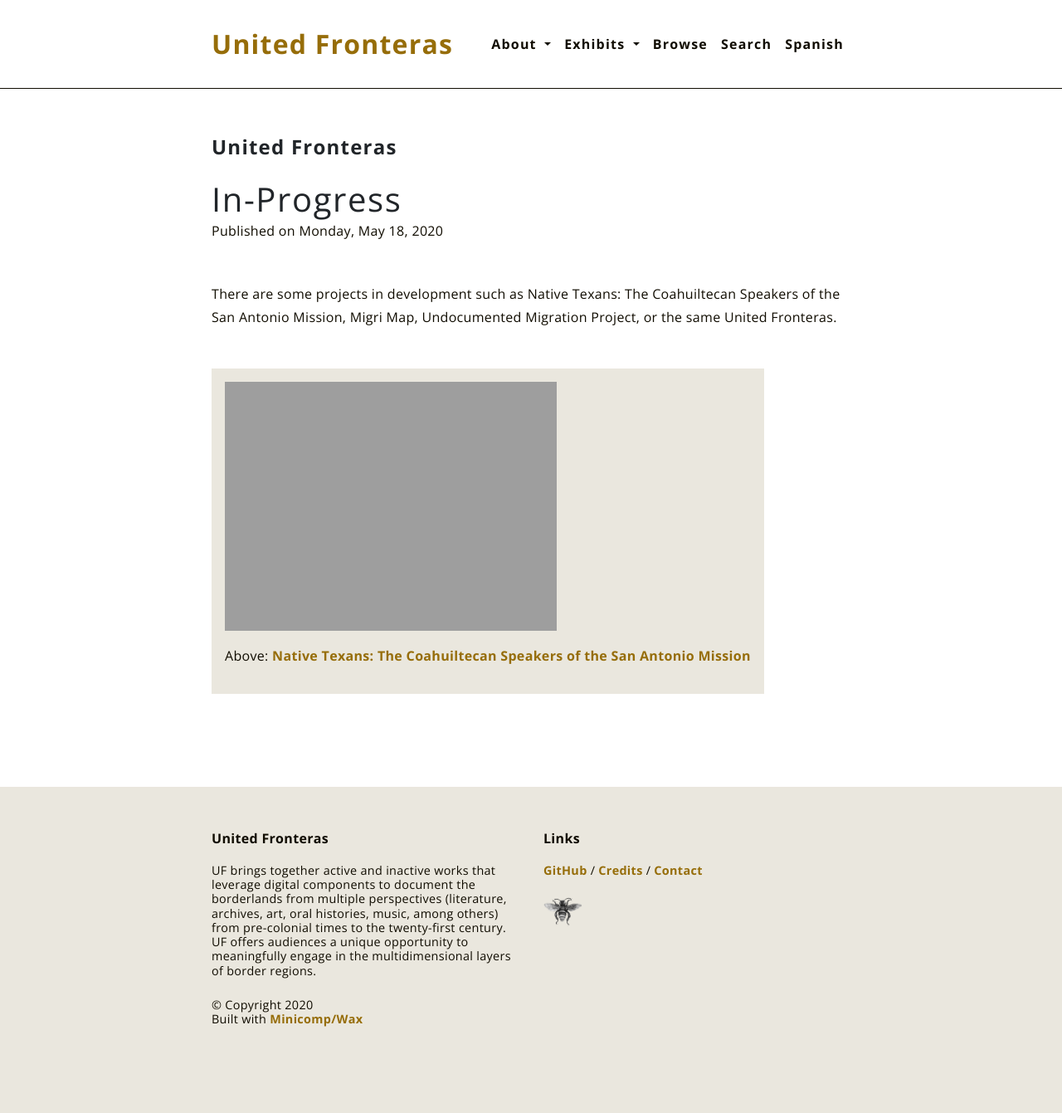
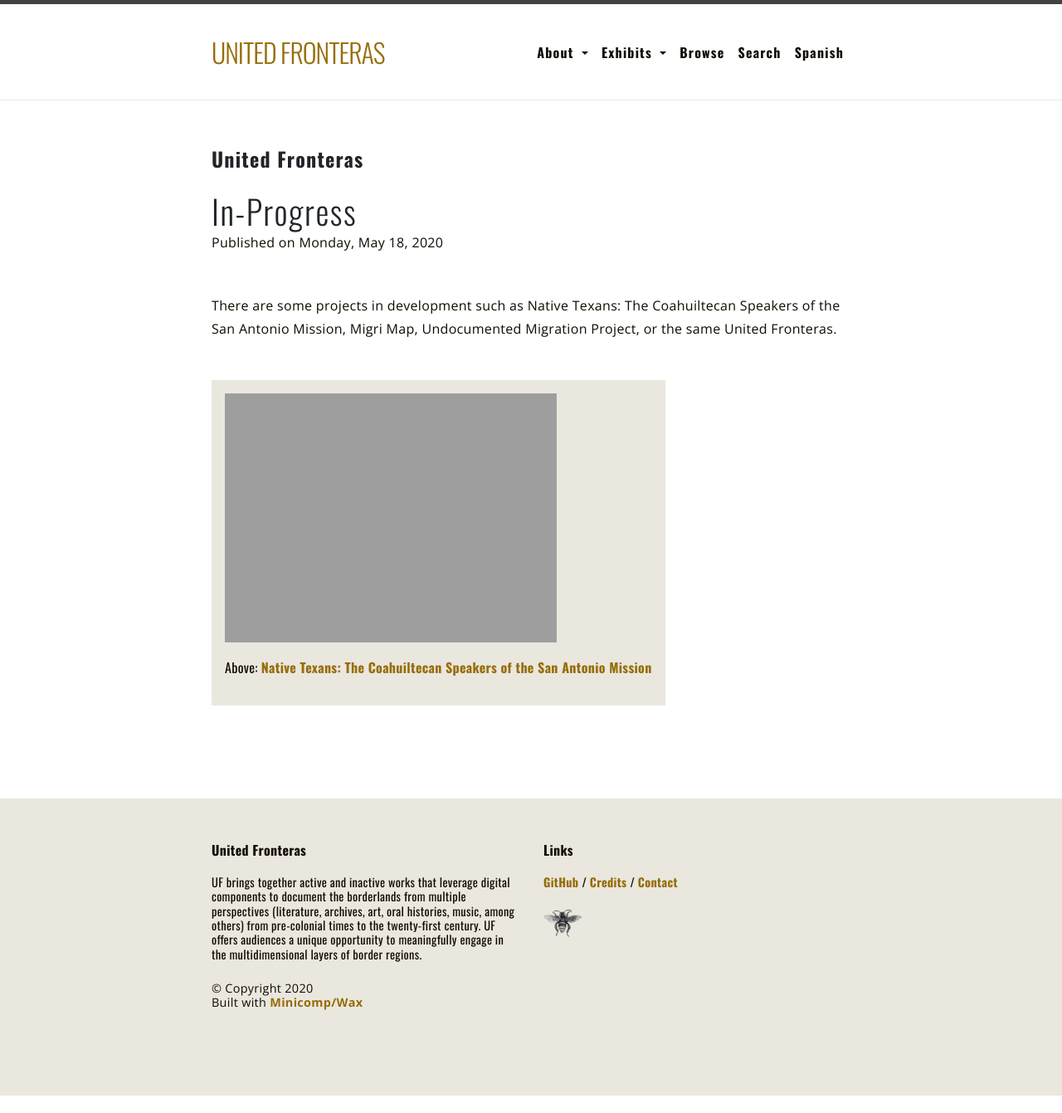
Before and after one commit to unitedfronteras/ufexhibition_mexusa, a Jekyll site: the page built from _exhibits/c.md, in a window 1280 px wide. Shown: the whole page at 83% size. Built offline with Jekyll 4.4.1, drawn with Linux system fonts in a browser that asks for light colours; after the commit the page ends 1320 px from its top, so only the background shows below that.

Commit message:
stylistic tweaks to title

```diff
--- a/_sass/_wax.scss
+++ b/_sass/_wax.scss
@@ -47,19 +47,24 @@
 */
 
 #wax-header {
-  background-color: $bg-color;
-  border-bottom: 1px solid $text-color;
+  border-top: 5px solid #424242;
+  border-bottom: 1px solid #e8e8e8;
   font-family: $heading-font;
   color: $text-color;
   z-index: 100000;
   padding: $margin;
   letter-spacing: 0.075rem;
+  min-height: 55.95px;
+  position: relative;
 
   .navbar-brand {
-    font-weight: 700;
+    font-weight: 300;
     color: $accent-light;
     font-size: 2rem;
     white-space: normal;
+    text-transform: uppercase;
+    letter-spacing: -1px;
+    line-height: 57.375px;
   }
 
   .navbar-brand:hover {
--- a/assets/styles.scss
+++ b/assets/styles.scss
@@ -11,7 +11,7 @@
 /* text */
 
 $body-font:       'Open Sans', 'sans-serif';
-$heading-font:    'Open Sans', 'sans-serif';
+$heading-font:    'Oswald', sans-serif;
 
 
 /* Image Size */
@@ -48,4 +48,5 @@
 */
 
 @import url('https://fonts.googleapis.com/css?family=Open+Sans:300,400,700&font-display=auto');
+@import url('https://fonts.googleapis.com/css?family=Oswald:300,400,700&font-display=auto');
 @import 'wax';
```
